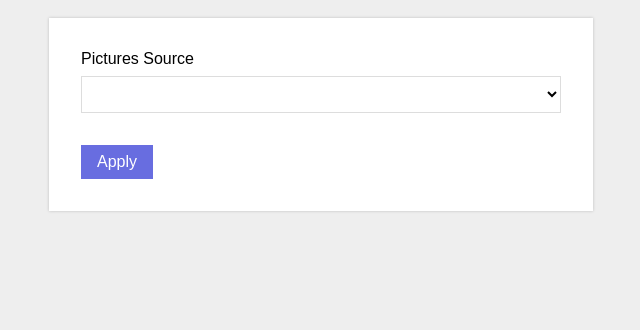
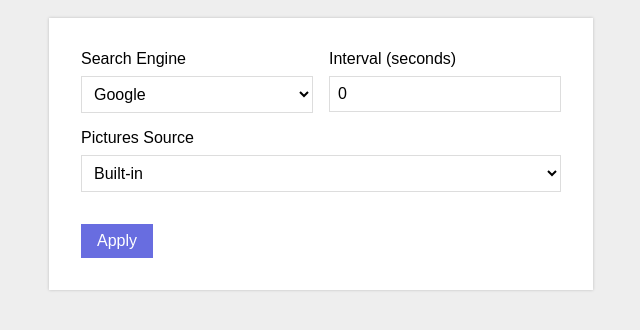
Before and after one commit to winuall/startup-quotes, a browser extension: page src/options_custom/index.html in a window 1280 px wide. Shown: the part 80-410 px from the top of the page, without its empty margins (351-991 px from the left). Drawn offline with Linux system fonts and the light colour scheme.

Commit message:
Create 'search' and 'interval' in Option page

```diff
--- a/src/options_custom/custom.css
+++ b/src/options_custom/custom.css
@@ -12,6 +12,18 @@ body {
   font-family: Arial, Helvetica, sans-serif;
 }
 
+.row {
+  display: flex;
+}
+
+.row .group {
+  flex: 1;
+}
+
+.row .group:nth-child(1) {
+  margin-right: 16px;
+}
+
 .group {
   margin-bottom: 16px;
 }
@@ -21,7 +33,8 @@ body {
 }
 
 .select,
-.file {
+.file,
+.input {
   width: 100%;
   font-size: 16px;
   padding: 8px;
--- a/src/options_custom/custom.js
+++ b/src/options_custom/custom.js
@@ -11,15 +11,39 @@ $(function() {
   };
 
   chrome.storage.local.get(["config", "pictures"], result => {
-    config = result.config ? JSON.parse(result.config) : {};
+    const defaultConfig = {
+      search: "google",
+      interval: 0,
+      source: "built-in"
+    };
+
+    if (result.config) {
+      config = {
+        ...defaultConfig,
+        ...JSON.parse(result.config)
+      };
+    } else {
+      config = defaultConfig;
+    }
+
     pictures = result.pictures ? JSON.parse(result.pictures) : [];
 
+    $("#search").val(config.search);
+    $("#interval").val(config.interval);
     $("#source").val(config.source);
     $("#source").change();
 
     for (const picture of pictures) {
       appendPicture(picture);
     }
+  });
+
+  $("#search").on("change", function() {
+    config["search"] = this.value;
+  });
+
+  $("#interval").on("change", function() {
+    config["interval"] = this.value;
   });
 
   $("#source").on("change", function() {
--- a/src/options_custom/index.html
+++ b/src/options_custom/index.html
@@ -9,11 +9,27 @@
     <div class="wrapper">
         <h1>Settings</h1>
         <div class="paper">
+            <div class="row">
+                <div class="group">
+                    <label for="search">Search Engine</label>
+                    <br>
+                    <select name="search" id="search" class="select">
+                        <option value="google" selected>Google</option>
+                        <option value="yahoo">Yahoo</option>
+                        <option value="duckduckgo">DuckDuckGo</option>
+                    </select>
+                </div>
+                <div class="group">
+                    <label for="interval">Interval (seconds)</label>
+                    <br>
+                    <input type="number" name="interval" id="interval" class="input" value="0" />
+                </div>
+            </div>
             <div class="group">
                 <label for="source">Pictures Source</label>
                 <br>
                 <select name="source" id="source" class="select">
-                    <option value="built-in">Built-in</option>
+                    <option value="built-in" selected>Built-in</option>
                     <option value="custom">Custom</option>
                 </select>
             </div>
```
